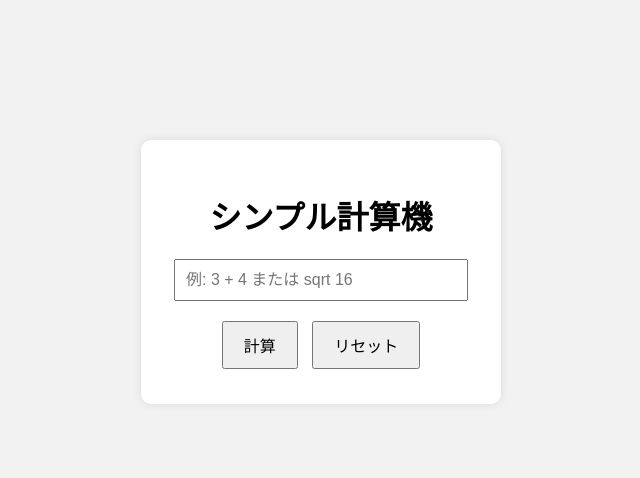
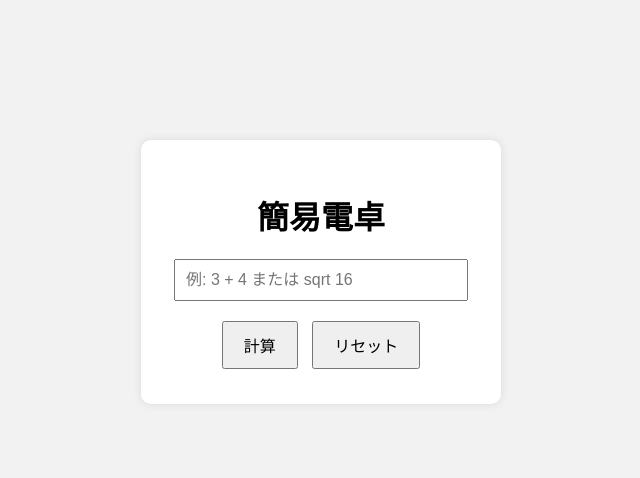
Before and after one commit to nmy-tro/calculator-app, a Flask app: page / in a window 1280 px wide. Shown: the part 136-614 px from the top of the page, without its empty margins (319-959 px from the left). Run offline with Flask 3, Linux system fonts and the light colour scheme.

Commit message:
Fix README

```diff
--- a/app/templates/index.html
+++ b/app/templates/index.html
@@ -2,12 +2,12 @@
 <html lang="ja">
 <head>
     <meta charset="UTF-8">
-    <title>シンプル計算機</title>
+    <title>簡易電卓</title>
     <link rel="stylesheet" href="{{ url_for('static', filename='style.css') }}">
 </head>
 <body>
     <div class="calculator">
-        <h1>シンプル計算機</h1>
+        <h1>簡易電卓</h1>
         <form method="POST">
             <input type="text" name="expression" placeholder="例: 3 + 4 または sqrt 16" required>
             <button type="submit">計算</button>
```
Also changed, not shown: README.md.
